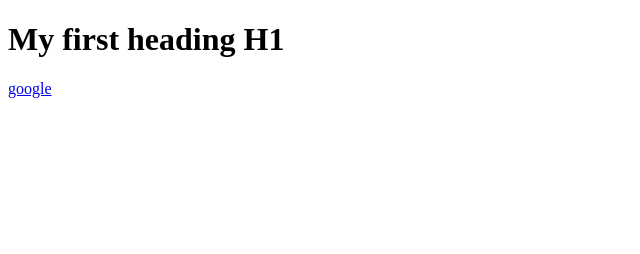
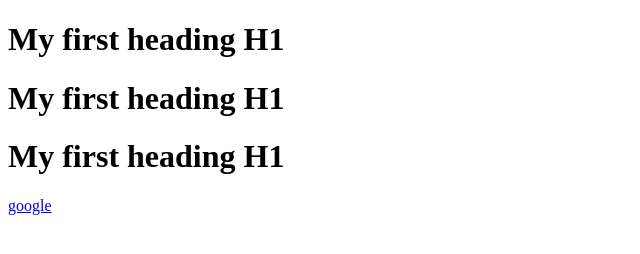
Before and after one commit to Ravichandra9/git, a plain HTML site: page index.html in a window 1280 px wide. Shown: the whole page, without its empty margins (0-640 px from the left). Drawn offline with Linux system fonts and the light colour scheme.

Commit message:
adding extra h1 to the index.html

```diff
--- a/index.html
+++ b/index.html
@@ -4,6 +4,9 @@
     <title>my first web page</title>
   </head>
   <body>
+
+    <h1>My first heading H1</h1>
+    <h1>My first heading H1</h1>
     <h1>My first heading H1</h1>
     <a href="https://google.com " target="_blank"> google</a>
   </body>
```
